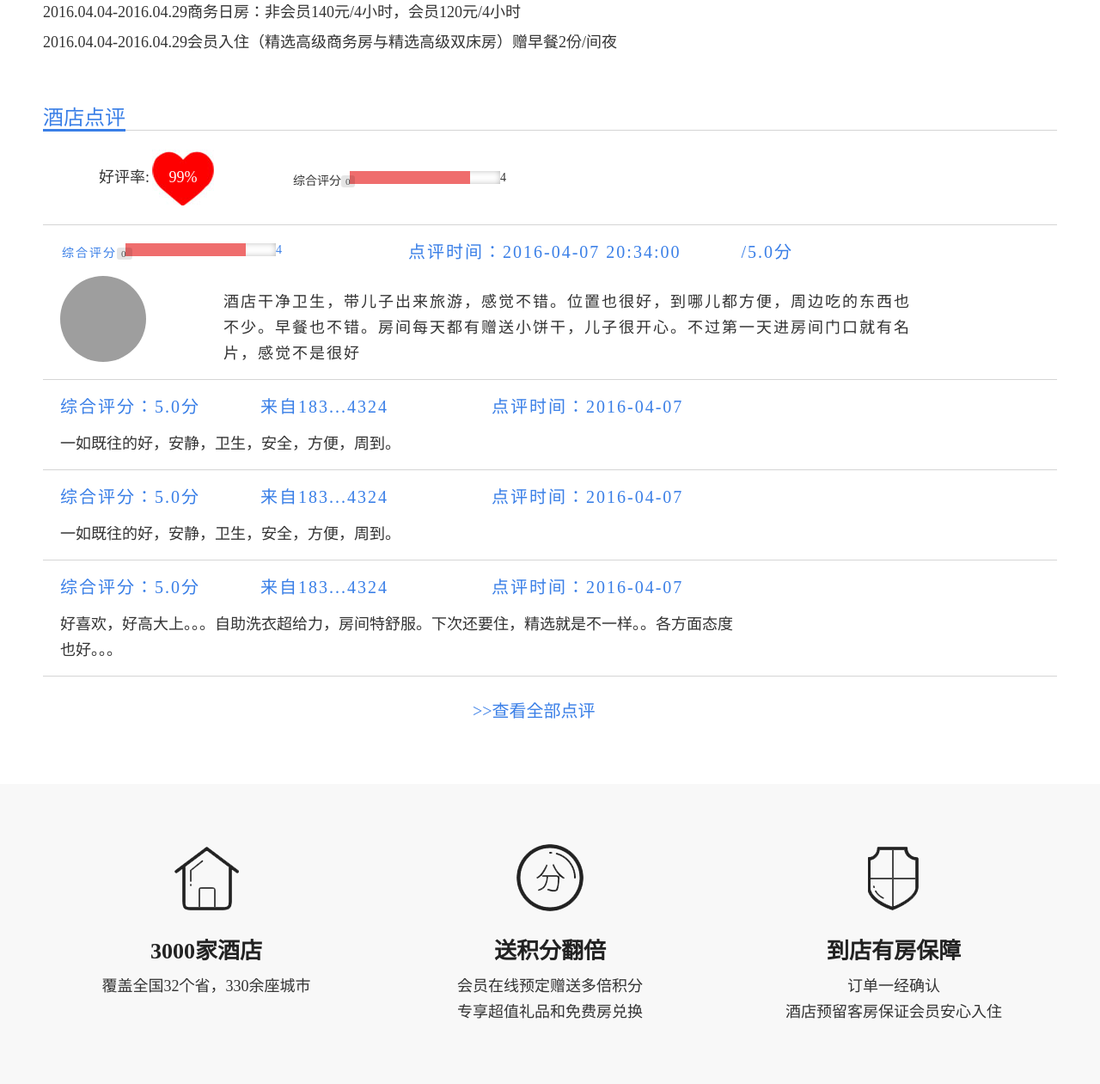
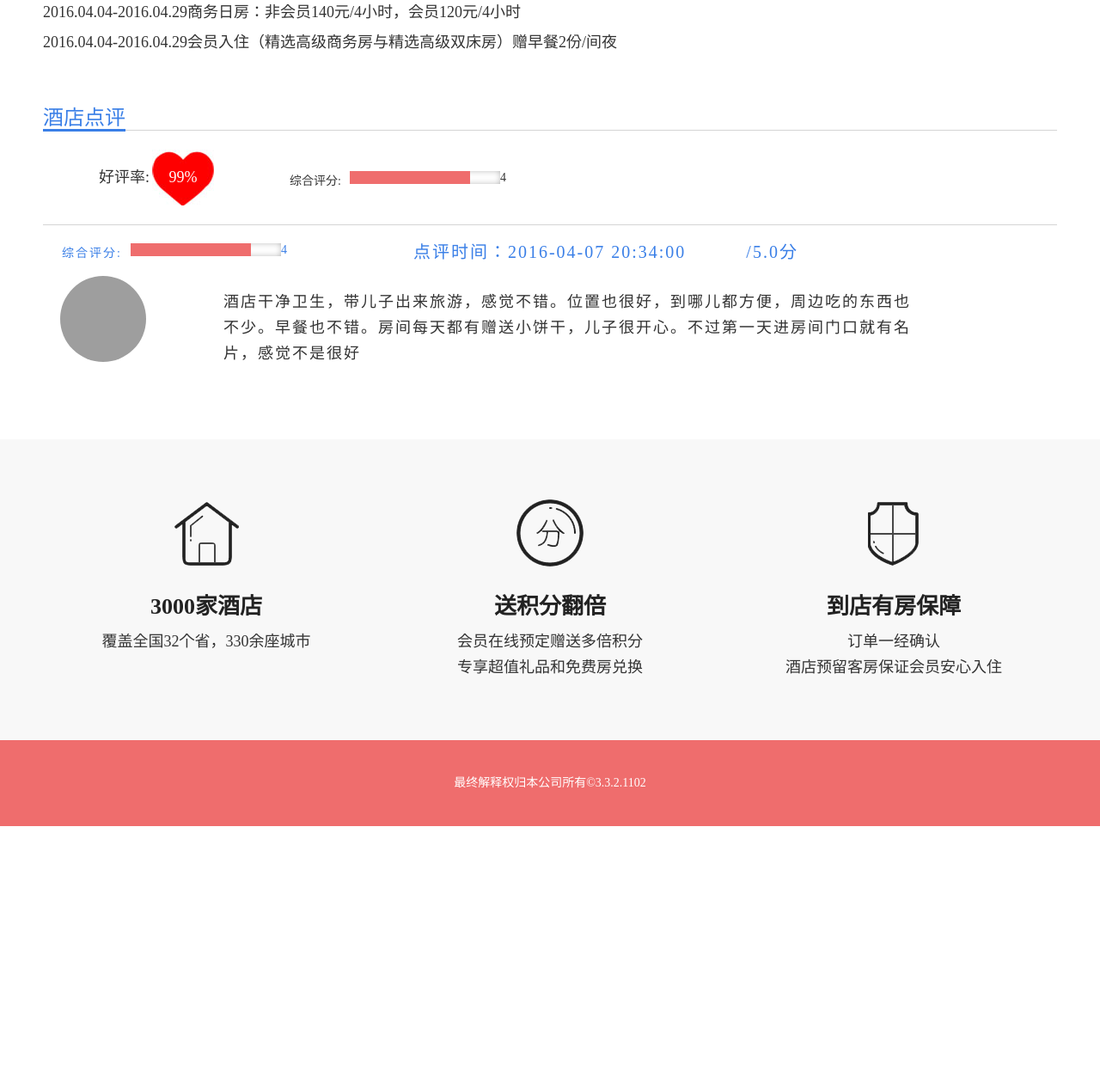
Before and after one commit to keepTrying/web, a PHP site: page /li/room_detail.php in a window 1280 px wide; the page is wider, and only the part inside the window is pictured. Shown: the part 1483-2744 px from the top of that part at 86% size. After the commit the page ends 2444 px from the top of that part, so only its background shows below. Run offline with PHP 8.4, Linux system fonts and the light colour scheme; grey boxes are pictures that could not be loaded.

Commit message:
no message

```diff
--- a/li/room_detail.php
+++ b/li/room_detail.php
@@ -280,7 +280,7 @@
                 </ul>
 
             </div>
-            <div class="yu_pingscore">
+<!--            <div class="yu_pingscore">
                 <ul>
                     <li>综合评分：5.0分</li>
                     <li>来自183...4324</li>
@@ -465,8 +465,7 @@
                         ,numType:'absolute'
                         ,numMin:0.0
                         ,numMax:5.0
-                        ,numMinLabel:true
-                        ,horTitle:'综合评分'
+                        ,horTitle:'综合评分:'
         });
 
 
```
